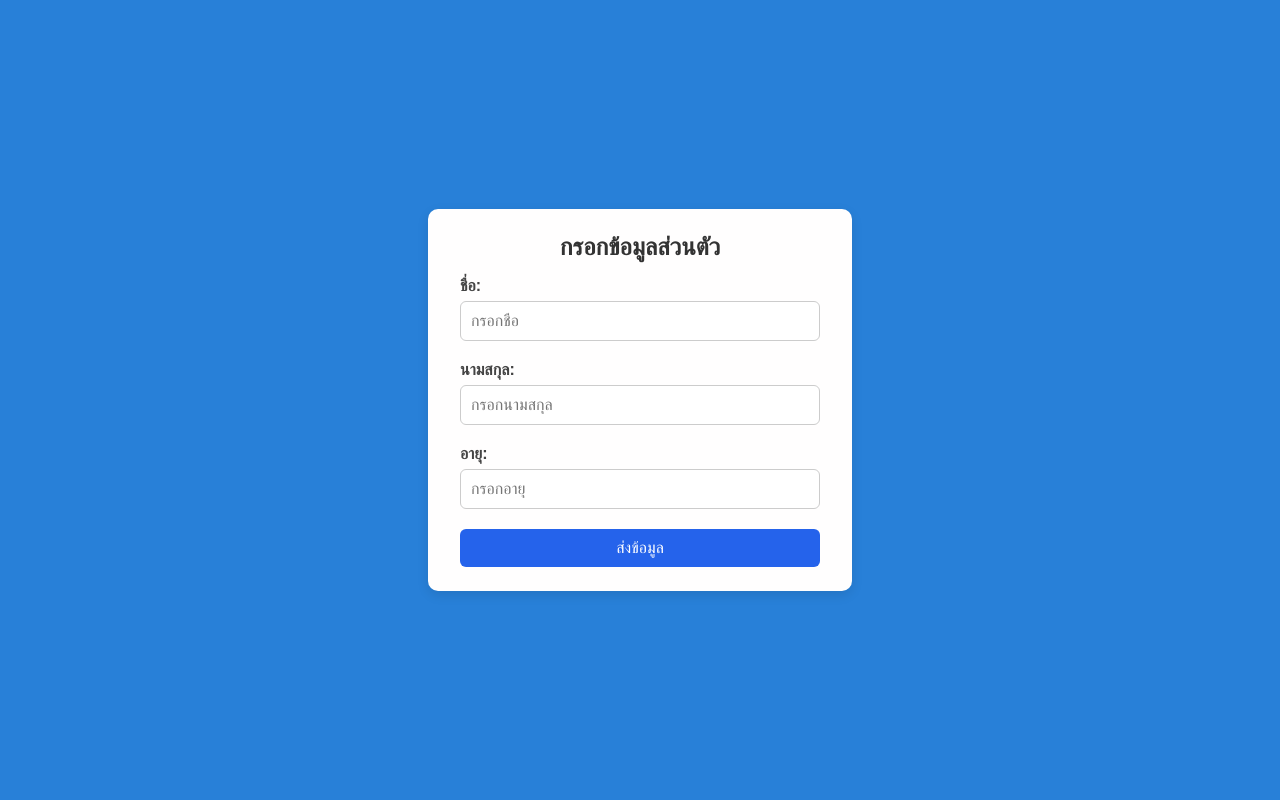
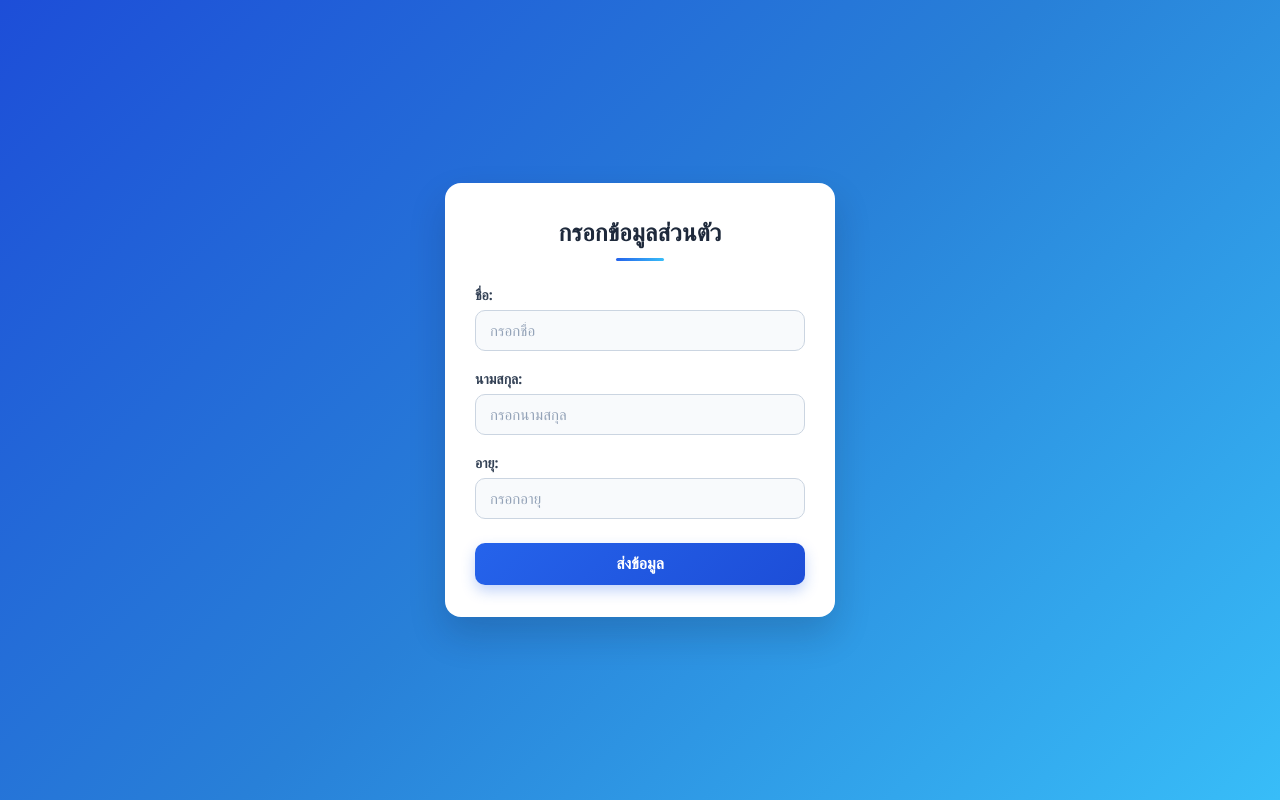
Before and after one commit to kenxd823/job2, a plain HTML site: page index.html in a window 1280 px wide. Drawn offline with Linux system fonts and the light colour scheme.

Commit message:
Restrict name input and refresh form styling
Allow only Thai and English letters and spaces in name fields, validate names on submission, and modernize the form’s visual styling.

```diff
--- a/script.js
+++ b/script.js
@@ -4,8 +4,6 @@ document.addEventListener('DOMContentLoaded', function () {
     const lastnameInput = document.getElementById('lastname');
     const ageInput = document.getElementById('age');
 
-    // บังคับให้ช่องอายุกรอกได้เฉพาะตัวเลข 0-9 และไม่เกิน 3 ตัว
-    ageInput.addEventListener('keydown', function (event) {
     const allowedKeys = [
         'Backspace',
         'Delete',
@@ -18,6 +16,51 @@ document.addEventListener('DOMContentLoaded', function () {
         'End'
     ];
 
+    // อนุญาตเฉพาะตัวอักษรภาษาไทย (ก-ฮ, สระ, วรรณยุกต์) ภาษาอังกฤษ และเว้นวรรค (ไม่รวมตัวเลขและสัญลักษณ์)
+    const letterCharPattern = /^[a-zA-Z\u0E01-\u0E3A\u0E40-\u0E4E ]$/;
+    const nonLetterPattern = /[^a-zA-Z\u0E01-\u0E3A\u0E40-\u0E4E ]/g;
+    const validNamePattern = /^[a-zA-Z\u0E01-\u0E3A\u0E40-\u0E4E ]+$/;
+
+    function restrictToLettersOnly(inputElement) {
+        inputElement.addEventListener('keydown', function (event) {
+            if (
+                allowedKeys.includes(event.key) ||
+                event.ctrlKey ||
+                event.metaKey ||
+                event.isComposing ||
+                event.key === 'Process' ||
+                event.key === 'Unidentified'
+            ) {
+                return;
+            }
+
+            if (!letterCharPattern.test(event.key)) {
+                event.preventDefault();
+            }
+        });
+
+        function sanitizeValue() {
+            const cleaned = inputElement.value.replace(nonLetterPattern, '');
+            if (inputElement.value !== cleaned) {
+                inputElement.value = cleaned;
+            }
+        }
+
+        inputElement.addEventListener('input', function (event) {
+            if (!event.isComposing) {
+                sanitizeValue();
+            }
+        });
+
+        inputElement.addEventListener('compositionend', sanitizeValue);
+    }
+
+    // บังคับให้ช่องชื่อและนามสกุลกรอกได้เฉพาะตัวอักษรเท่านั้น
+    restrictToLettersOnly(nameInput);
+    restrictToLettersOnly(lastnameInput);
+
+    // บังคับให้ช่องอายุกรอกได้เฉพาะตัวเลข 0-9 และไม่เกิน 3 ตัว
+    ageInput.addEventListener('keydown', function (event) {
         if (allowedKeys.includes(event.key) || event.ctrlKey || event.metaKey) {
             return;
         }
@@ -48,14 +91,14 @@ document.addEventListener('DOMContentLoaded', function () {
         const ageValue = ageInput.value.trim();
         const age = Number(ageValue);
 
-        if (!name) {
-            alert('กรุณากรอกชื่อ');
+        if (!name || !validNamePattern.test(name)) {
+            alert('กรุณากรอกชื่อเป็นตัวอักษรเท่านั้น');
             nameInput.focus();
             return;
         }
 
-        if (!lastname) {
-            alert('กรุณากรอกนามสกุล');
+        if (!lastname || !validNamePattern.test(lastname)) {
+            alert('กรุณากรอกนามสกุลเป็นตัวอักษรเท่านั้น');
             lastnameInput.focus();
             return;
         }
--- a/style.css
+++ b/style.css
@@ -1,60 +1,117 @@
+* {
+    box-sizing: border-box;
+}
+
 body {
-    font-family: sans-serif;
-    background-color: #2880d8;
+    font-family: "Segoe UI", Tahoma, Geneva, Verdana, sans-serif;
+    background: linear-gradient(135deg, #1d4ed8 0%, #2880d8 50%, #38bdf8 100%);
     display: flex;
     justify-content: center;
     align-items: center;
     min-height: 100vh;
     margin: 0;
+    padding: 20px;
 }
 
 .container {
-    background: #fffefe;
-    padding: 24px 32px;
-    border-radius: 10px;
-    box-shadow: 0 4px 12px rgba(0, 0, 0, 0.1);
+    background: #ffffff;
+    padding: 32px 30px;
+    border-radius: 16px;
+    box-shadow: 0 18px 36px rgba(15, 23, 42, 0.18);
     width: 100%;
-    max-width: 360px;
+    max-width: 390px;
+    animation: fadeUp 0.35s ease;
+}
+
+@keyframes fadeUp {
+    from {
+        opacity: 0;
+        transform: translateY(10px);
+    }
+    to {
+        opacity: 1;
+        transform: translateY(0);
+    }
 }
 
 h1 {
-    margin-top: 0;
+    margin: 0 0 24px;
     text-align: center;
     font-size: 24px;
-    color: #333;
+    color: #1e293b;
+    letter-spacing: 0.2px;
+}
+
+h1::after {
+    content: "";
+    display: block;
+    width: 48px;
+    height: 3px;
+    background: linear-gradient(90deg, #2563eb, #38bdf8);
+    border-radius: 999px;
+    margin: 10px auto 0;
 }
 
 .form-group {
-    margin-bottom: 20px;
+    margin-bottom: 18px;
 }
 
 label {
     display: block;
     margin-bottom: 6px;
-    font-weight: bold;
-    color: #444;
+    font-size: 14px;
+    font-weight: 600;
+    color: #334155;
 }
 
 input {
     width: 100%;
-    padding: 10px;
-    border: 1px solid #ccc;
-    border-radius: 6px;
-    box-sizing: border-box;
-    font-size: 16px;
+    padding: 11px 14px;
+    border: 1.5px solid #cbd5e1;
+    border-radius: 10px;
+    background-color: #f8fafc;
+    font-size: 15px;
+    color: #0f172a;
+    outline: none;
+    transition: border-color 0.2s ease, box-shadow 0.2s ease, background-color 0.2s ease;
+}
+
+input::placeholder {
+    color: #94a3b8;
+}
+
+input:hover {
+    border-color: #94a3b8;
+}
+
+input:focus {
+    background-color: #ffffff;
+    border-color: #2563eb;
+    box-shadow: 0 0 0 4px rgba(37, 99, 235, 0.15);
 }
 
 button {
     width: 100%;
-    padding: 10px;
-    background-color: #2563eb;
+    margin-top: 6px;
+    padding: 12px;
+    background: linear-gradient(135deg, #2563eb 0%, #1d4ed8 100%);
     color: #ffffff;
     border: none;
-    border-radius: 6px;
+    border-radius: 10px;
     font-size: 16px;
+    font-weight: 600;
     cursor: pointer;
+    box-shadow: 0 6px 14px rgba(37, 99, 235, 0.28);
+    transition: transform 0.15s ease, box-shadow 0.2s ease, filter 0.2s ease;
 }
 
 button:hover {
-    background-color: #1d4ed8;
+    filter: brightness(1.06);
+    transform: translateY(-1px);
+    box-shadow: 0 10px 18px rgba(37, 99, 235, 0.34);
 }
+
+button:active {
+    transform: translateY(0);
+    box-shadow: 0 4px 10px rgba(37, 99, 235, 0.25);
+}
```
Lines whose indentation alone changed are shown as unchanged.
